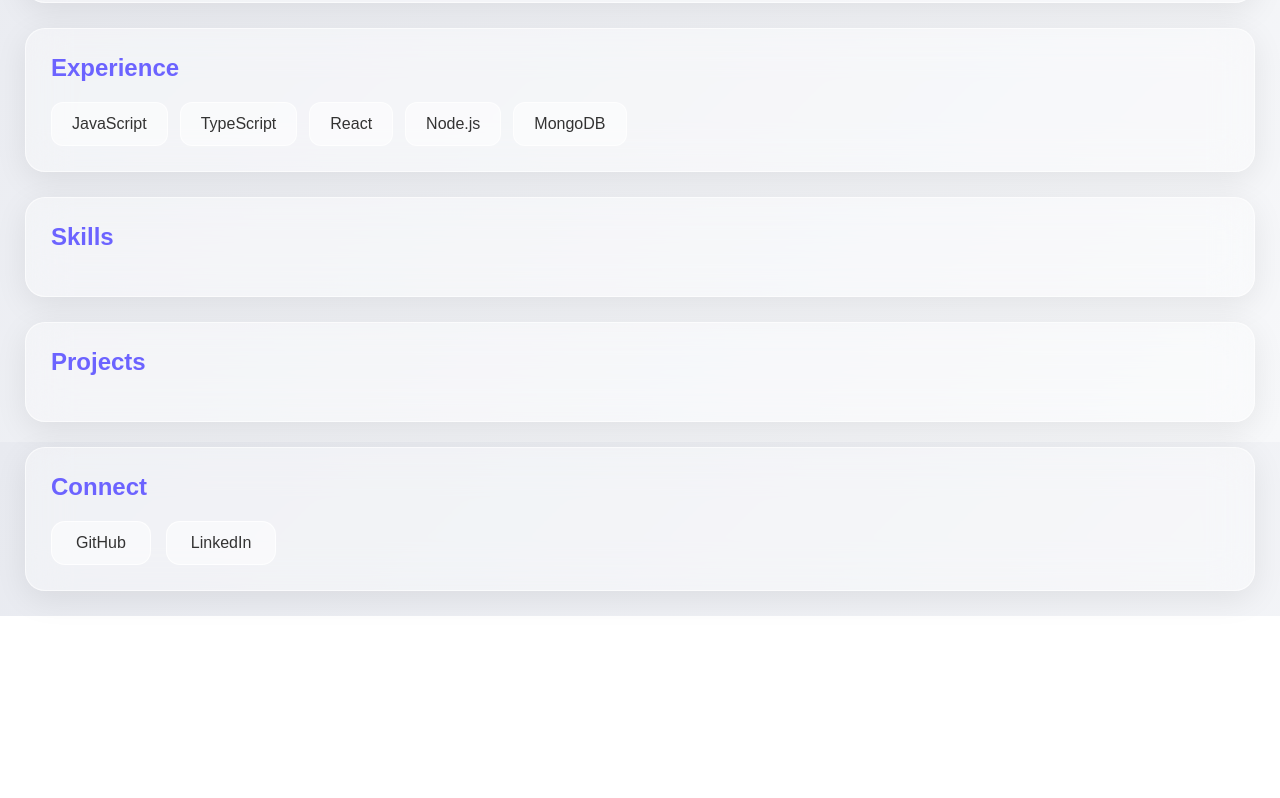
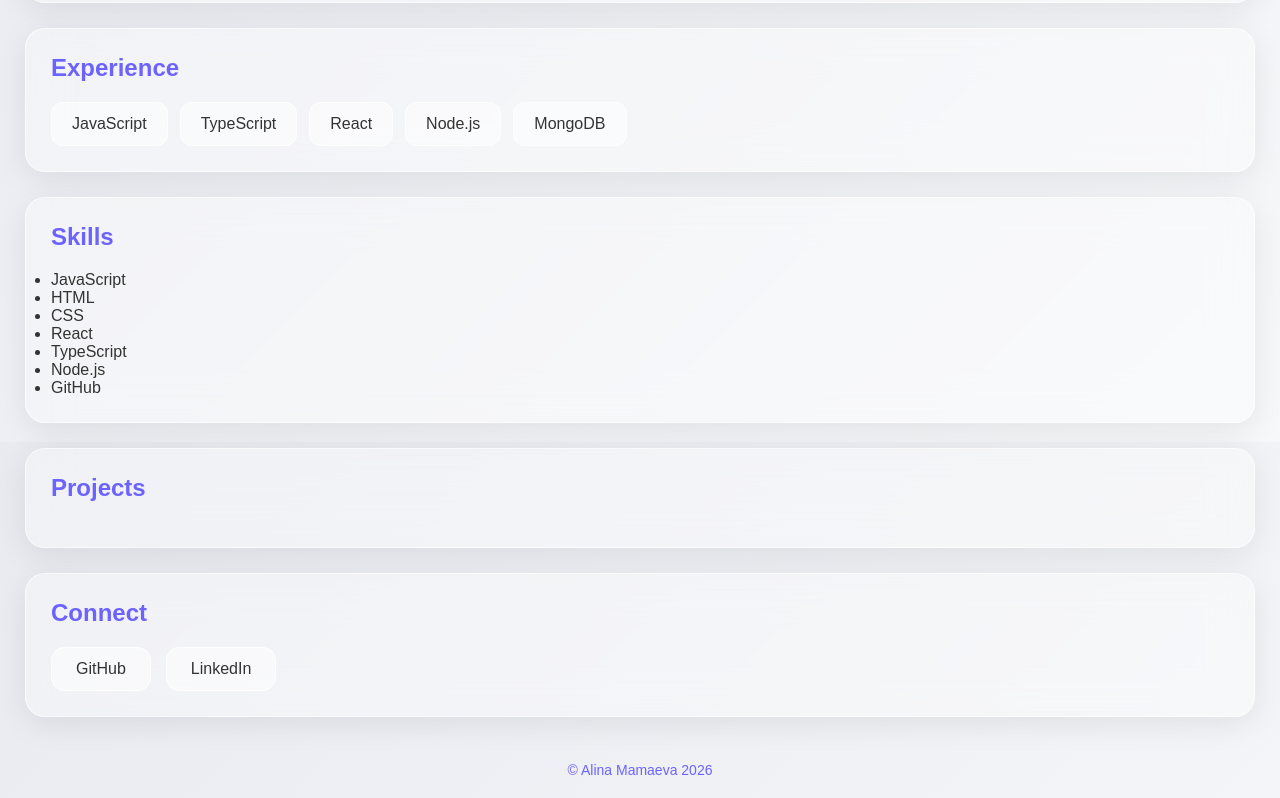
Before and after one commit to AlinaMamaeva/javascript-intro-week-1, a plain HTML site: page index.html in a window 1280 px wide. Shown: the part 358-1156 px from the top of the page. Before the commit the page ends 974 px from the top, so only its background shows below. Drawn offline with Linux system fonts and the light colour scheme.

Commit message:
js added, created footer and skills

```diff
--- a/css/index.css
+++ b/css/index.css
@@ -117,7 +117,31 @@ h2 {
 
 /* Skills and Projects */
 
-#Skills ul,
+/* Skills and Projects */
+
+#Skills ul {
+  display: flex;
+  flex-wrap: wrap;
+  gap: 12px;
+  list-style: none;
+  padding: 0;
+}
+
+#Skills li {
+  background: rgba(255, 255, 255, 0.5);
+  padding: 12px 20px;
+  border-radius: 12px;
+  border: 1px solid rgba(255, 255, 255, 0.7);
+  transition: all 0.3s ease;
+}
+
+#Skills li:hover {
+  background: rgba(255, 255, 255, 0.9);
+  transform: translateY(-3px);
+}
+
+/* Projects */
+
 #Projects ul {
   list-style: none;
 }
@@ -149,6 +173,17 @@ h2 {
 
 /* Responsive Design */
 
+footer {
+  text-align: center;
+  padding: 20px;
+  margin-top: 20px;
+}
+
+footer p {
+  color: #6c63ff;
+  font-size: 14px;
+}
+
 @media (max-width: 600px) {
   nav {
     gap: 8px;
--- a/index.html
+++ b/index.html
@@ -1,4 +1,3 @@
-
 <!doctype html>
 <html lang="en">
   <head>
@@ -12,7 +11,7 @@
       <nav>
         <a href="#About">About</a>
         <a href="#Experience">Experience</a>
-        <a href="#Skills">Skills</a>
+        <a href="#skills">Skills</a>
         <a href="#Projects">Projects</a>
         <a href="#Connect">Connect</a>
       </nav>
@@ -41,7 +40,7 @@
         </ul>
       </section>
 
-      <section id="Skills">
+      <section id="skills">
         <h2>Skills</h2>
         <ul></ul>
       </section>
@@ -71,5 +70,7 @@
         </div>
       </section>
     </main>
+    <footer></footer>
+    <script src="js/index.js"></script>
   </body>
 </html>
--- /dev/null
+++ b/js/index.js
@@ -0,0 +1,30 @@
+// Create footer
+const footer = document.querySelector("footer");
+
+const today = new Date();
+const thisYear = today.getFullYear();
+
+const copyright = document.createElement("p");
+
+copyright.innerHTML = `© Alina Mamaeva ${thisYear}`;
+footer.appendChild(copyright);
+
+const skills = [
+  "JavaScript",
+  "HTML",
+  "CSS",
+  "React",
+  "TypeScript",
+  "Node.js",
+  "GitHub",
+];
+const skillsSection = document.querySelector("#skills");
+const skillsList = skillsSection.querySelector("ul");
+
+for (let i = 0; i < skills.length; i++) {
+  const skill = document.createElement("li");
+
+  skill.innerText = skills[i];
+
+  skillsList.appendChild(skill);
+}
```
